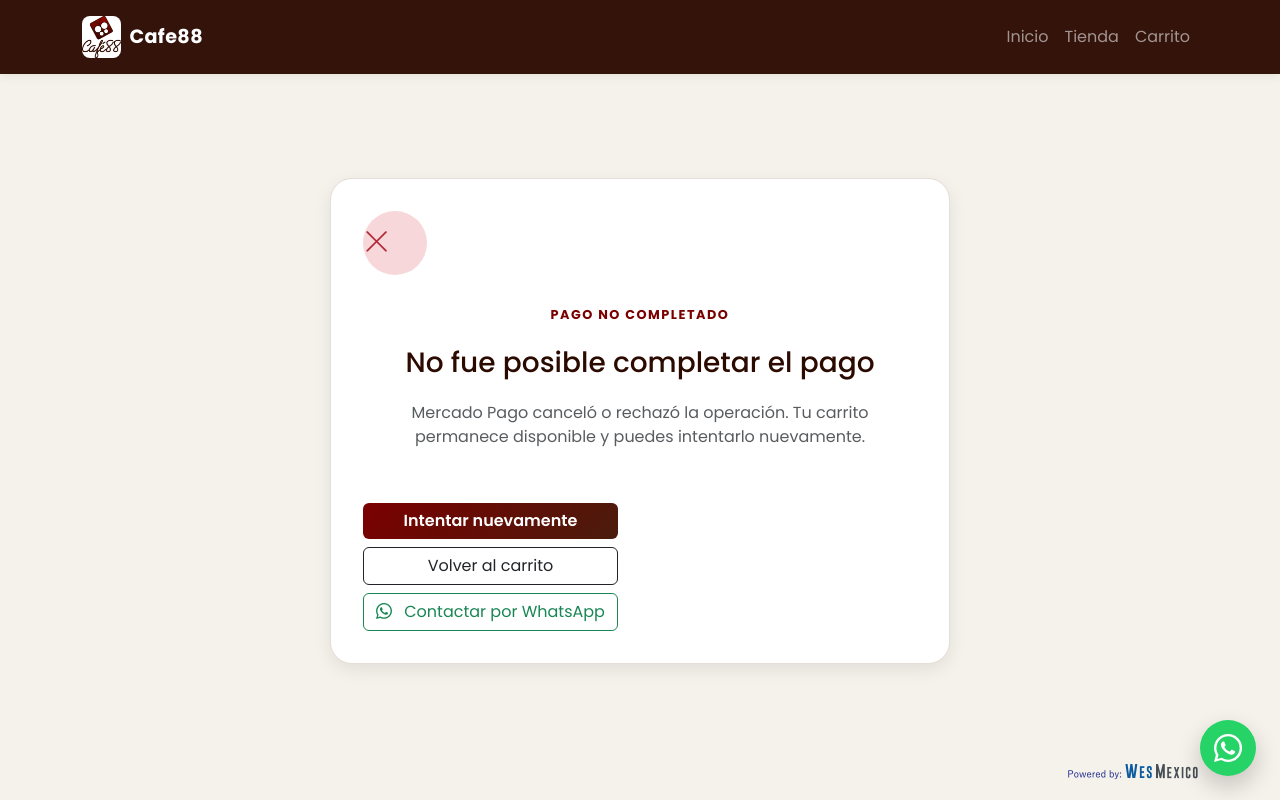
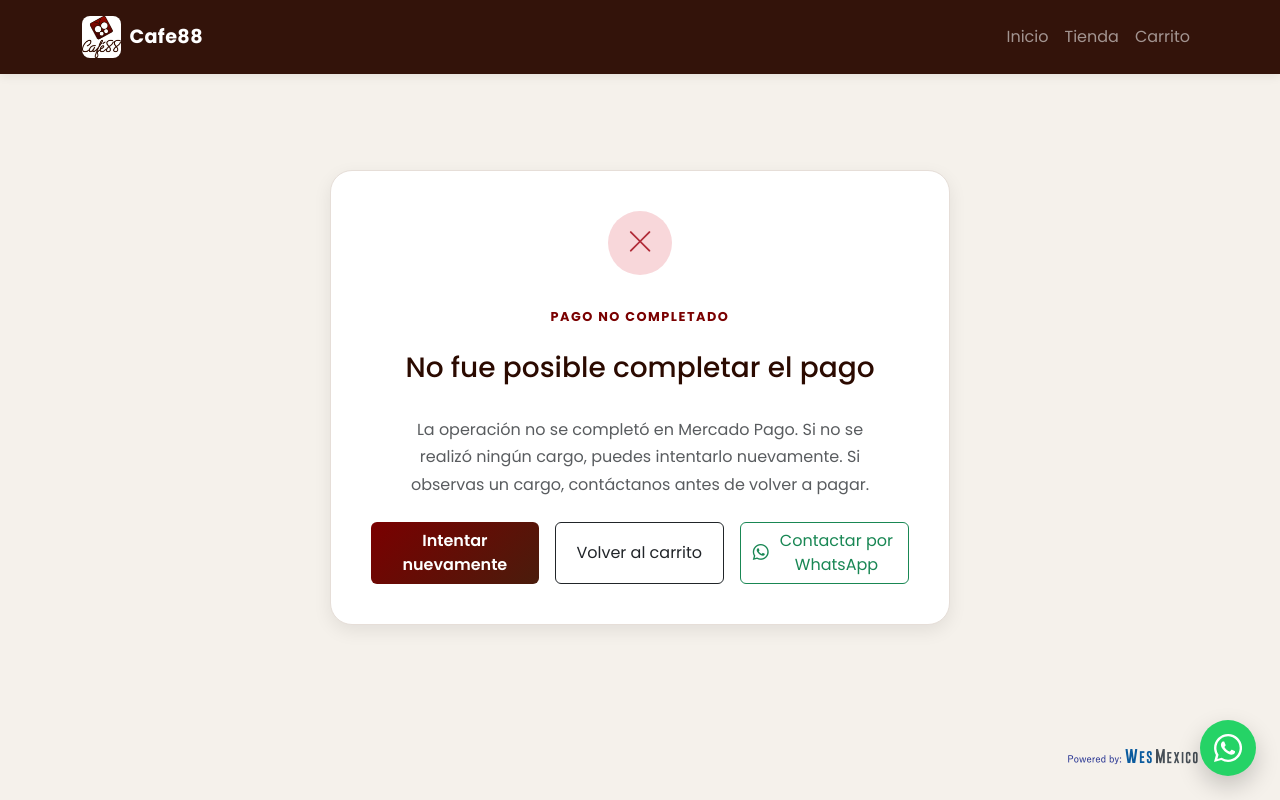
Before and after one commit to olafcazarez1/cafe88-site, a Nuxt app: page /checkout/mercado-pago/failure in a window 1280 px wide. Built offline with nearby package versions, Linux system fonts and the light colour scheme; no server answers.

Commit message:
! fix page style

```diff
--- a/app/assets/css/main.css
+++ b/app/assets/css/main.css
@@ -2177,3 +2177,82 @@ body {
 .related-nav-right {
     right: -32px;
 }
+
+.payment-failure {
+    display: block;
+    width: 100%;
+    max-width: 620px;
+    margin: 1.5rem auto;
+    padding: clamp(1.5rem, 4vw, 2.5rem);
+    text-align: initial;
+}
+
+.payment-failure-header {
+    display: flex;
+    flex-direction: column;
+    align-items: center;
+}
+
+.payment-failure-header p {
+    max-width: 470px;
+    line-height: 1.7;
+}
+
+.payment-failure-details {
+    display: block;
+    min-width: 0;
+}
+
+.payment-failure-row {
+    display: grid;
+    grid-template-columns: minmax(130px, 0.8fr) minmax(0, 1.2fr);
+    gap: 0.75rem;
+    align-items: start;
+    padding: 0.85rem 0;
+}
+
+.payment-failure-row+.payment-failure-row {
+    border-top: 1px solid var(--cafe88-border, #e6ded8);
+}
+
+.payment-failure-row>span:first-child {
+    color: var(--cafe88-muted, #8b7a72);
+}
+
+.payment-failure-row strong {
+    min-width: 0;
+    overflow-wrap: anywhere;
+    font-weight: 600;
+}
+
+.payment-failure-row .badge {
+    justify-self: start;
+}
+
+.payment-failure-actions {
+    display: grid;
+    grid-template-columns: minmax(0, 1fr);
+    gap: 0.75rem;
+}
+
+.payment-failure-actions .btn {
+    display: flex;
+    width: 100%;
+    min-height: 46px;
+    align-items: center;
+    justify-content: center;
+    white-space: normal;
+}
+
+@media (max-width: 575.98px) {
+    .payment-failure {
+        margin: 0.5rem auto;
+        padding: 1.25rem;
+        border-radius: 16px;
+    }
+
+    .payment-failure-row {
+        grid-template-columns: minmax(0, 1fr);
+        gap: 0.25rem;
+    }
+}
--- a/app/pages/checkout/mercado-pago/failure.vue
+++ b/app/pages/checkout/mercado-pago/failure.vue
@@ -1,50 +1,40 @@
 <template>
     <main class="container py-5">
-        <section class="checkout-payment-result mx-auto text-center">
-            <div class="payment-result-icon is-error mb-3">
-                <i class="bi bi-x-lg" aria-hidden="true" />
+        <section class="checkout-payment-result payment-failure mx-auto">
+            <div class="payment-failure-header text-center">
+                <div class="payment-result-icon is-error mb-3">
+                    <i class="bi bi-x-lg" aria-hidden="true" />
+                </div>
+
+                <div class="products-eyebrow mb-2">Pago no completado</div>
+
+                <h1 class="h3 mb-3">No fue posible completar el pago</h1>
+
+                <p class="text-muted mb-0">
+                    La operación no se completó en Mercado Pago.
+                    Si no se realizó ningún cargo, puedes intentarlo nuevamente.
+                    Si observas un cargo, contáctanos antes de volver a pagar.
+                </p>
             </div>
 
-            <span class="products-eyebrow">
-                Pago no completado
-            </span>
-
-            <h1 class="h3 mt-2">
-                No fue posible completar el pago
-            </h1>
-
-            <p class="text-muted">
-                Mercado Pago canceló o rechazó la operación.
-                Tu carrito permanece disponible y puedes intentarlo nuevamente.
-            </p>
-
-            <div v-if="paymentId || externalReference" class="payment-result-details mt-4 text-start">
-                <div v-if="paymentId" class="summary-row">
+            <div v-if="paymentId || externalReference" class="payment-result-details payment-failure-details mt-4">
+                <div v-if="paymentId" class="payment-failure-row">
                     <span>Referencia de pago</span>
-
-                    <strong class="text-break">
-                        {{ paymentId }}
-                    </strong>
+                    <strong>{{ paymentId }}</strong>
                 </div>
 
-                <div v-if="externalReference" class="summary-row">
+                <div v-if="externalReference" class="payment-failure-row">
                     <span>Referencia del carrito</span>
-
-                    <strong class="text-break">
-                        {{ externalReference }}
-                    </strong>
+                    <strong>{{ externalReference }}</strong>
                 </div>
 
-                <div class="summary-row">
+                <div class="payment-failure-row">
                     <span>Estado</span>
-
-                    <span class="badge text-bg-danger">
-                        No completado
-                    </span>
+                    <span class="badge text-bg-danger">No completado</span>
                 </div>
             </div>
 
-            <div class="d-grid gap-2 mt-4">
+            <div class="payment-failure-actions mt-4">
                 <NuxtLink to="/checkout/review" class="btn btn-cafe88">
                     Intentar nuevamente
                 </NuxtLink>
@@ -55,7 +45,6 @@
 
                 <a :href="whatsappSupportUrl" class="btn btn-outline-success" target="_blank" rel="noopener noreferrer">
                     <i class="bi bi-whatsapp me-2" aria-hidden="true" />
-
                     Contactar por WhatsApp
                 </a>
             </div>
@@ -66,26 +55,24 @@
 <script setup lang="ts">
 const route = useRoute()
 
-const paymentId = computed(() => {
-    return String(
-        route.query.payment_id ??
-        route.query.collection_id ??
-        ''
-    ).trim()
-})
+function cleanQueryValue(value: unknown): string {
+    const candidate = Array.isArray(value) ? value[0] : value
+    if (typeof candidate !== 'string') return ''
+    const cleaned = candidate.trim()
+    return ['null', 'undefined', ''].includes(cleaned.toLowerCase()) ? '' : cleaned
+}
 
-const externalReference = computed(() => {
-    return String(
-        route.query.external_reference ??
-        ''
-    ).trim()
-})
+const paymentId = computed(() =>
+    cleanQueryValue(route.query.payment_id) ||
+    cleanQueryValue(route.query.collection_id)
+)
+
+const externalReference = computed(() =>
+    cleanQueryValue(route.query.external_reference)
+)
 
 const whatsappSupportUrl = computed(() => {
-    const reference =
-        paymentId.value ||
-        externalReference.value
-
+    const reference = paymentId.value || externalReference.value
     const message = reference
         ? `Hola Café88, tengo una duda sobre un pago no completado de Mercado Pago. Referencia: ${reference}.`
         : 'Hola Café88, tengo una duda sobre un pago no completado de Mercado Pago.'
@@ -93,7 +80,5 @@ const whatsappSupportUrl = computed(() => {
     return `https://wa.me/522299063799?text=${encodeURIComponent(message)}`
 })
 
-useHead({
-    title: 'Pago no completado | Cafe88'
-})
+useHead({ title: 'Pago no completado | Café88' })
 </script>
```
